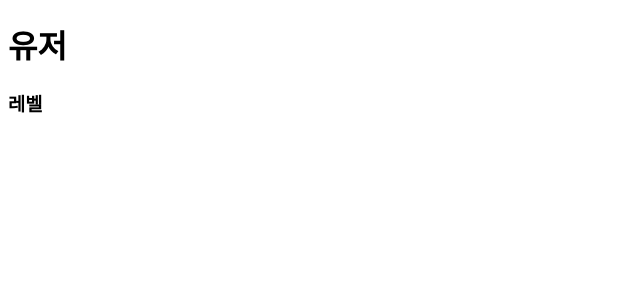
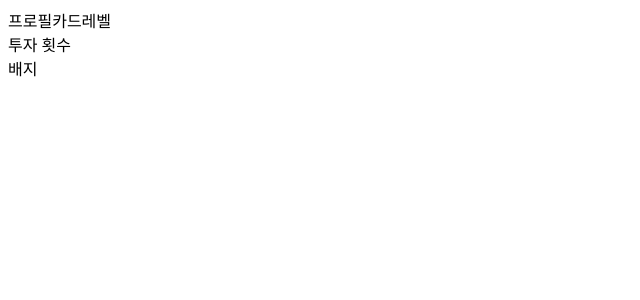
Before and after one commit to kdt-ful-class-three-group/KDT-FUL-3_PROJECT-A-3, a Next.js app in the folder client/: page /mypage in a window 1280 px wide. Shown: the top 300 px of the page, without its empty margins (0-640 px from the left). Built offline with nearby package versions, Linux system fonts and the light colour scheme.

Commit message:
Feat : 컴포넌트 구성

```diff
--- a/client/src/app/mypage/page.tsx
+++ b/client/src/app/mypage/page.tsx
@@ -1,10 +1,16 @@
+// 컴포넌트
+import ProfileCard from "@/components/mypage/ProfileCard"
+import UserStatus from "@/components/mypage/UserStatus"
+import BadgesSection from "@/components/mypage/BadgesSection"
+
 export default function MyPage() {
 
   return (
 
     <div>
-      <h1>유저</h1>
-      <h3>레벨</h3>
+      <ProfileCard />
+      <UserStatus />
+      <BadgesSection />
     </div>
   )
 }
--- /dev/null
+++ b/client/src/components/mypage/BadgesSection.tsx
@@ -0,0 +1,9 @@
+// 배지, 업적 관련
+export default function BadgesSection(){
+  return(
+    <div>
+      {/* 배지, 업적 */}
+      배지
+    </div>
+  )
+}
--- /dev/null
+++ b/client/src/components/mypage/ProfileCard.tsx
@@ -0,0 +1,11 @@
+// 프로필
+export default function ProfileCard(){
+  return(
+    <div>
+      {/* 닉네임 */}
+      프로필카드
+      {/* 레벨 */}
+      레벨
+    </div>
+  )
+}
--- /dev/null
+++ b/client/src/components/mypage/UserStatus.tsx
@@ -0,0 +1,11 @@
+// 주식관련
+export default function UserStatus(){
+  return(
+    <div>
+      {/* 투자횟수, 성공률, 보유 자산 */}
+      {/* 많이 거래한 내역 3개 */}
+      {/* 포트폴리오 이동 버튼 */}
+      투자 횟수
+    </div>
+  )
+}
```
